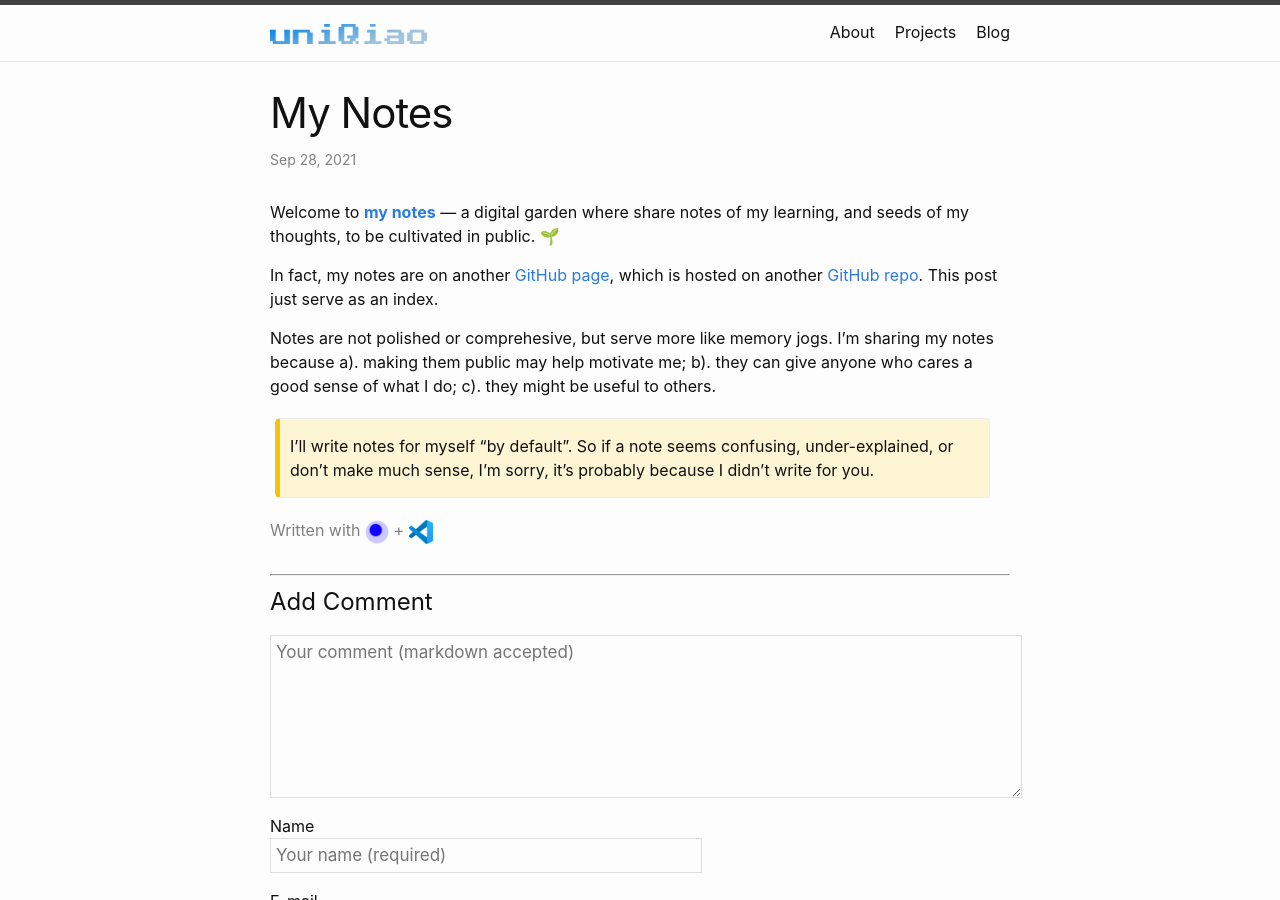
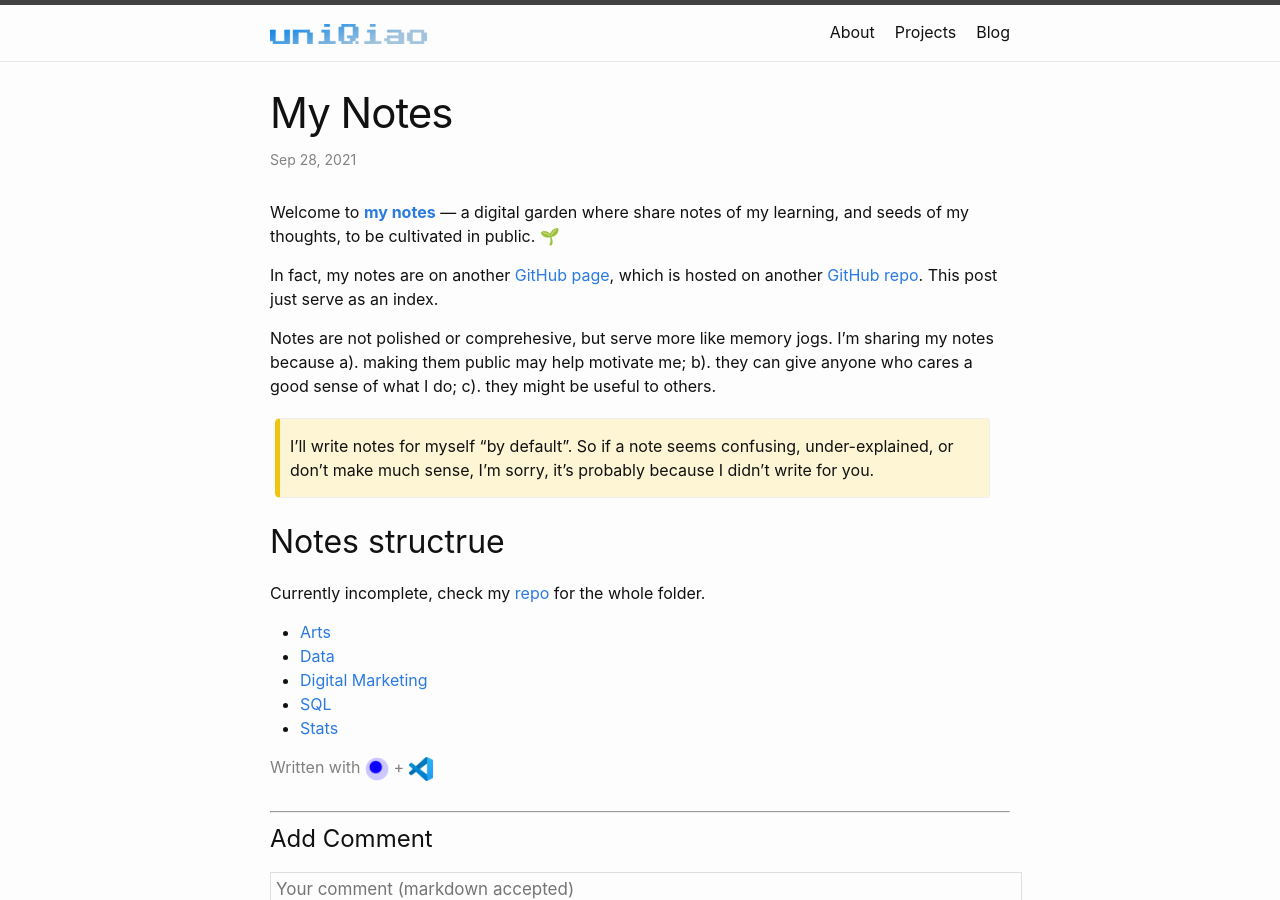
Before and after one commit to qiaohuang/qiaohuang.github.io, a Jekyll site: the page built from projects/_posts/2021-09-28-my-notes.markdown, in a window 1280 px wide and 900 px high. Built offline with Jekyll 4.4.1, drawn with Linux system fonts in a browser that asks for light colours; nearby versions of some CDN libraries.

Commit message:
Update projects

```diff
--- a/projects/_posts/2020-10-20-my-certificates.markdown
+++ b/projects/_posts/2020-10-20-my-certificates.markdown
@@ -6,6 +6,7 @@ permalink: /certificates
 comments: true
 ---
 
+Certificates are mainly from MOOCs, just serve as proofs of my learning accomplishment. 🔰
 
 ## __Completed__
 
--- a/projects/_posts/2021-09-28-my-notes.markdown
+++ b/projects/_posts/2021-09-28-my-notes.markdown
@@ -15,6 +15,16 @@ Notes are not polished or comprehesive, but serve more like memory jogs. I'm sha
 {: .box-warning}
 I'll write notes for myself "by default". So if a note seems confusing, under-explained, or don't make much sense,  I'm sorry, it's probably because I didn't write for you.
 
+## Notes structrue
+
+Currently incomplete, check my [repo](https://github.com/qiaohuang/notes) for the whole folder.
+
+- [Arts](https://www.uniqiao.com/notes/Arts/)
+- [Data](https://www.uniqiao.com/notes/Data/)
+- [Digital Marketing](https://www.uniqiao.com/notes/Digital%20Marketing/)
+- [SQL](https://www.uniqiao.com/notes/SQL/)
+- [Stats](https://www.uniqiao.com/notes/Stats/)
+
 <span style="color: gray">
 Written with <a href="https://foambubble.github.io/foam/">
 <img src="/projects/assets/images/foam-icon.png" alt="foam icon" title="Foam" height="24">
--- a/projects/_posts/2021-10-23-my-jupyter-notebooks.markdown
+++ b/projects/_posts/2021-10-23-my-jupyter-notebooks.markdown
@@ -5,3 +5,7 @@ category: Projects
 permalink: /jupyter
 comments: true
 ---
+
+## Come to my new subdomain: <https://nb.uniqiao.com>
+
+![diagram](https://nb.uniqiao.com/images/diagram.png)
```
